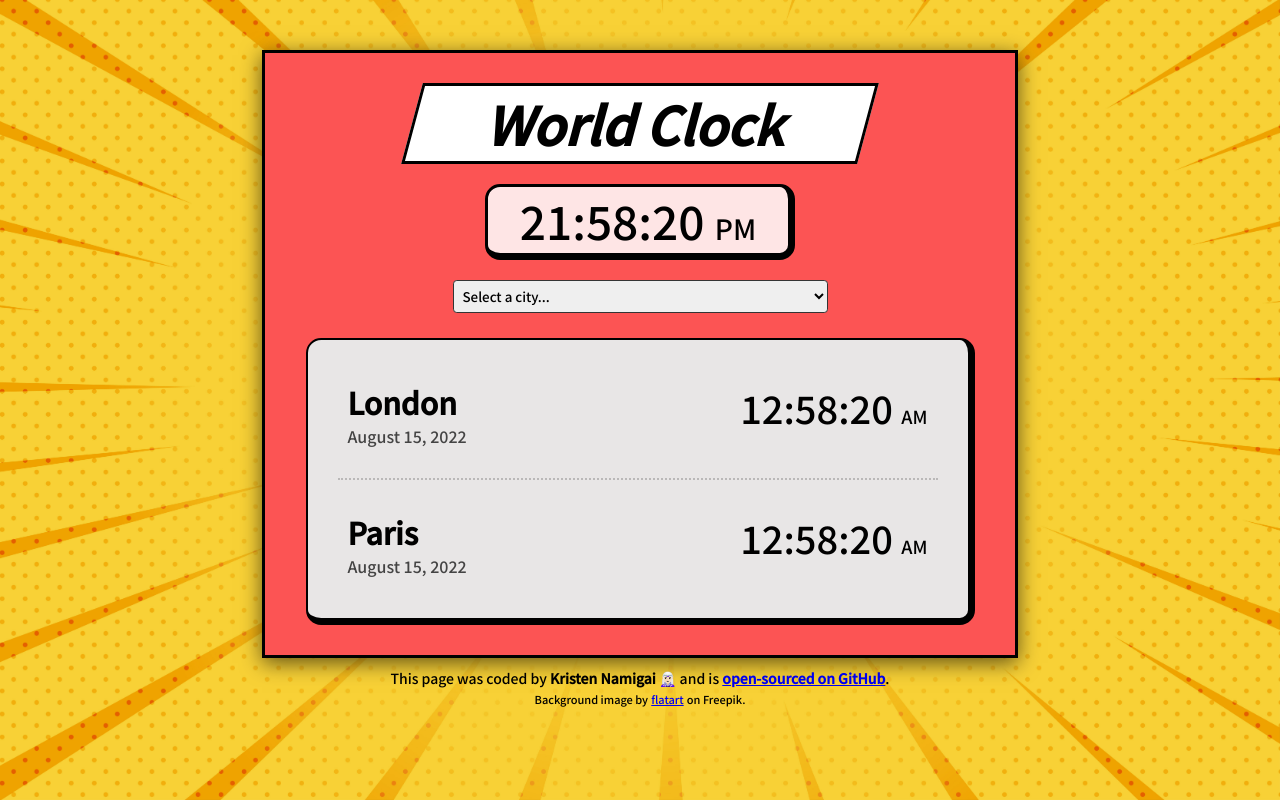
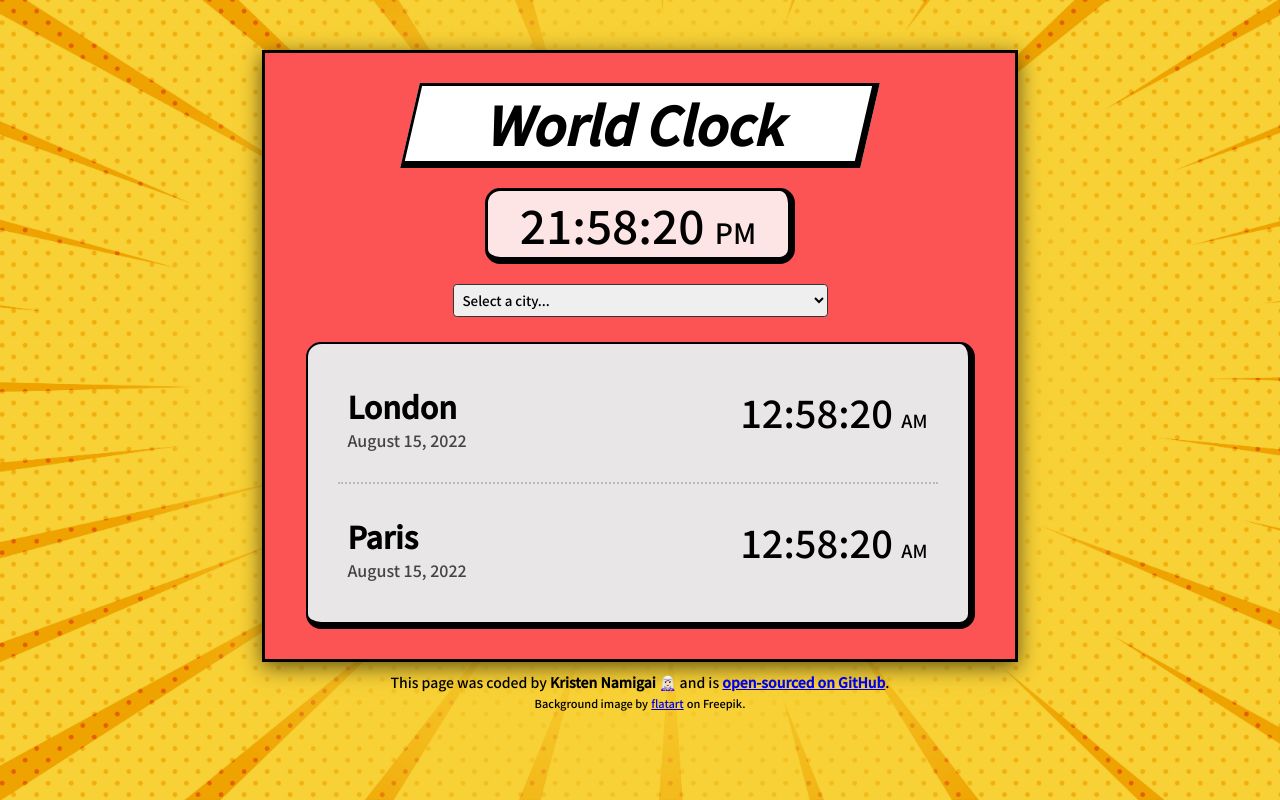
Before and after one commit to KrisTenFour/World_Clock, a plain HTML site: page index.html in a window 1280 px wide. Drawn offline with Linux system fonts and the light colour scheme.

Commit message:
Update CSS style
Minor changes

```diff
--- a/css/style.css
+++ b/css/style.css
@@ -18,8 +18,10 @@ h1 {
   max-width: 60%;
   display: block;
   margin: 30px auto 0;
-  transform: skew(-15deg);
+  transform: skew(-13deg);
   border: 1mm solid black;
+  border-right: 2mm solid black;
+  border-bottom: 2mm solid black;
   background: #ffffff;
   text-align: center;
   font-size: 52px;
```
